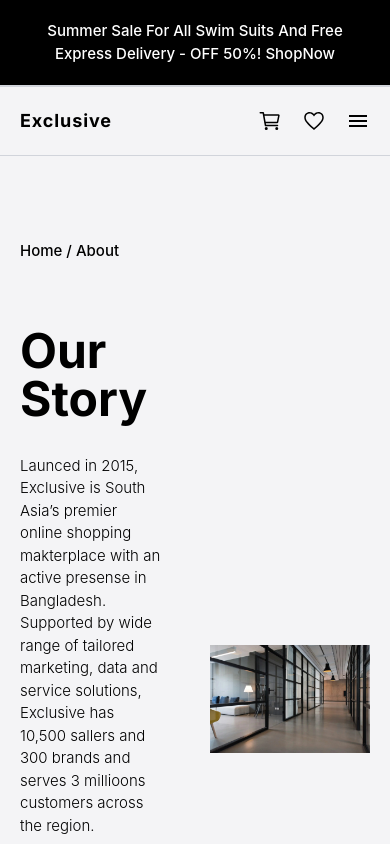
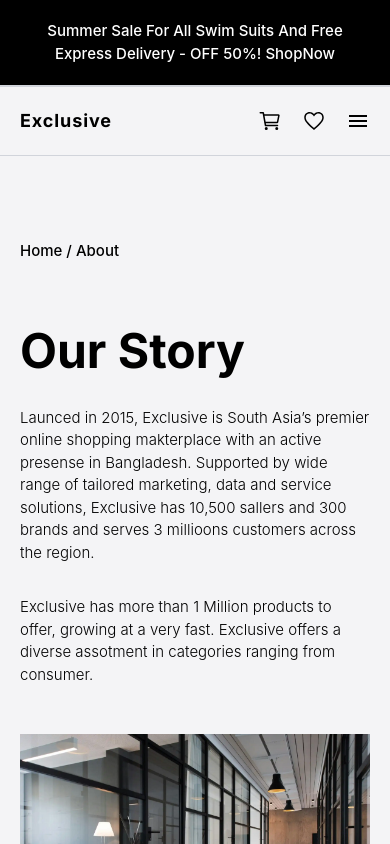
Before and after one commit to Mohamed-Y0/Exclusive, a React (Vite) app: page /about in a window 390 px wide. Shown: the top 844 px of the page. Built offline with nearby package versions, Linux system fonts and the light colour scheme; a web font is replaced by a local one.

Commit message:
fix: AboutHero/hero on small screens

```diff
--- a/src/components/about/AboutHero.tsx
+++ b/src/components/about/AboutHero.tsx
@@ -3,7 +3,7 @@ import workspaceImg from "/imgs/workspace.webp";
 function AboutHero() {
   return (
     <section className="py-16">
-      <div className="flex items-center gap-12">
+      <div className="flex flex-col items-center gap-12 lg:flex-row">
         <div className="flex flex-col gap-8 font-light">
           <h4 className="text-5xl font-bold">Our Story</h4>
           <p>
```
